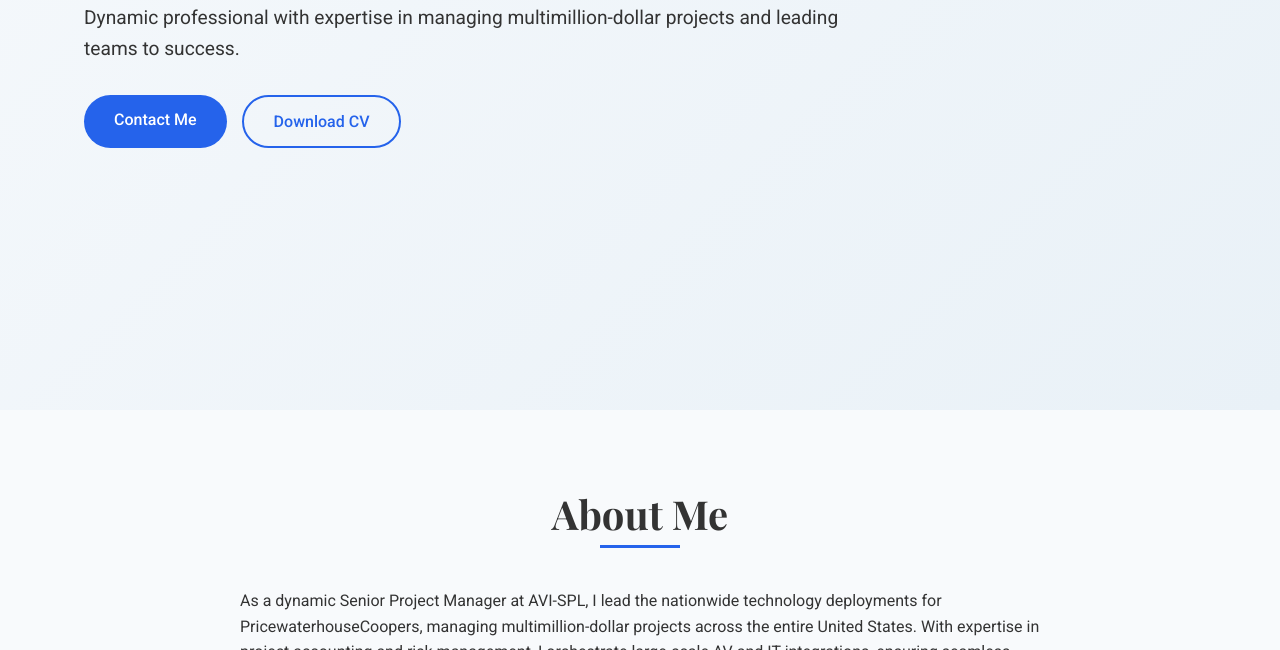
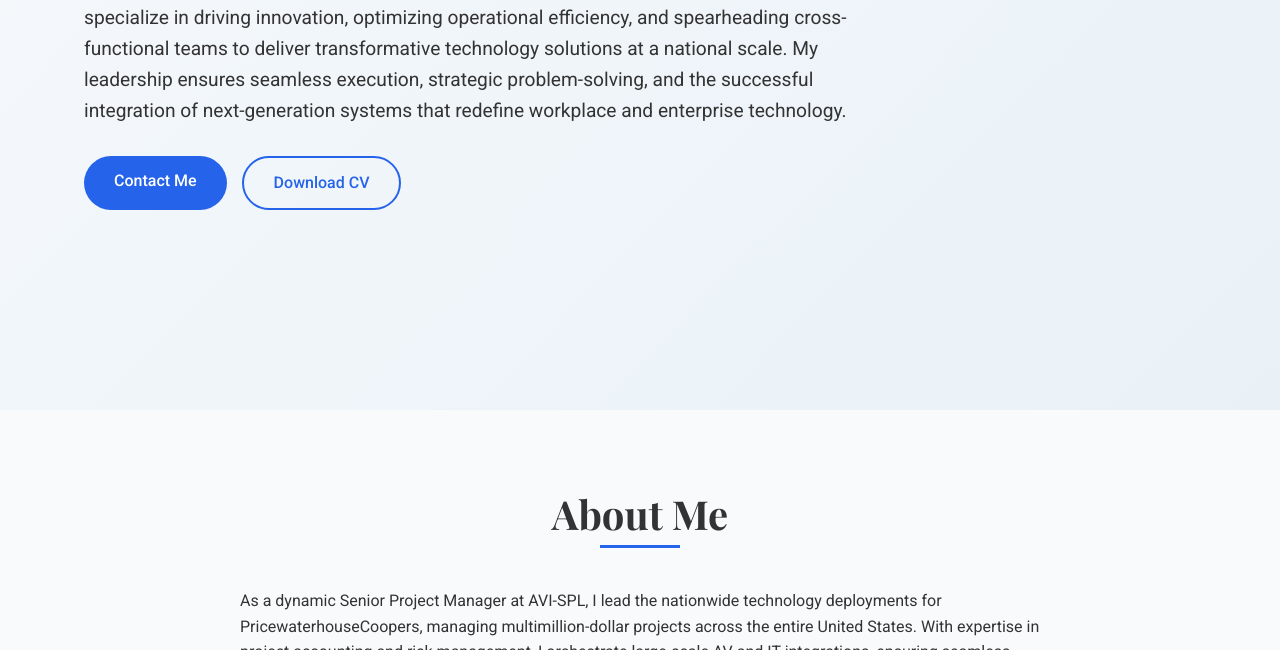
Before and after one commit to danielrolax/website, a plain HTML site: page index.html in a window 1280 px wide. Shown: the part 450-1100 px from the top of the page. Drawn offline with nearby package versions, Linux system fonts and the light colour scheme.

Commit message:
Update index.html

```diff
--- a/index.html
+++ b/index.html
@@ -668,7 +668,7 @@
       <div class="hero-content">
         <h1>Daniel Rolax</h1>
         <h2>Senior Project Manager</h2>
-        <p>Dynamic professional with expertise in managing multimillion-dollar projects and leading teams to success.</p>
+        <p>Senior Project Manager leading large-scale AV and technology deployments across the United States for Fortune 500 enterprises. With expertise in managing multimillion-dollar initiatives, I specialize in driving innovation, optimizing operational efficiency, and spearheading cross-functional teams to deliver transformative technology solutions at a national scale. My leadership ensures seamless execution, strategic problem-solving, and the successful integration of next-generation systems that redefine workplace and enterprise technology.</p>
         <div class="cta-buttons">
           <a href="#contact" class="btn primary-btn">Contact Me</a>
           <a href="DanielRolaxResume.docx" class="btn secondary-btn" download>Download CV</a>
```
